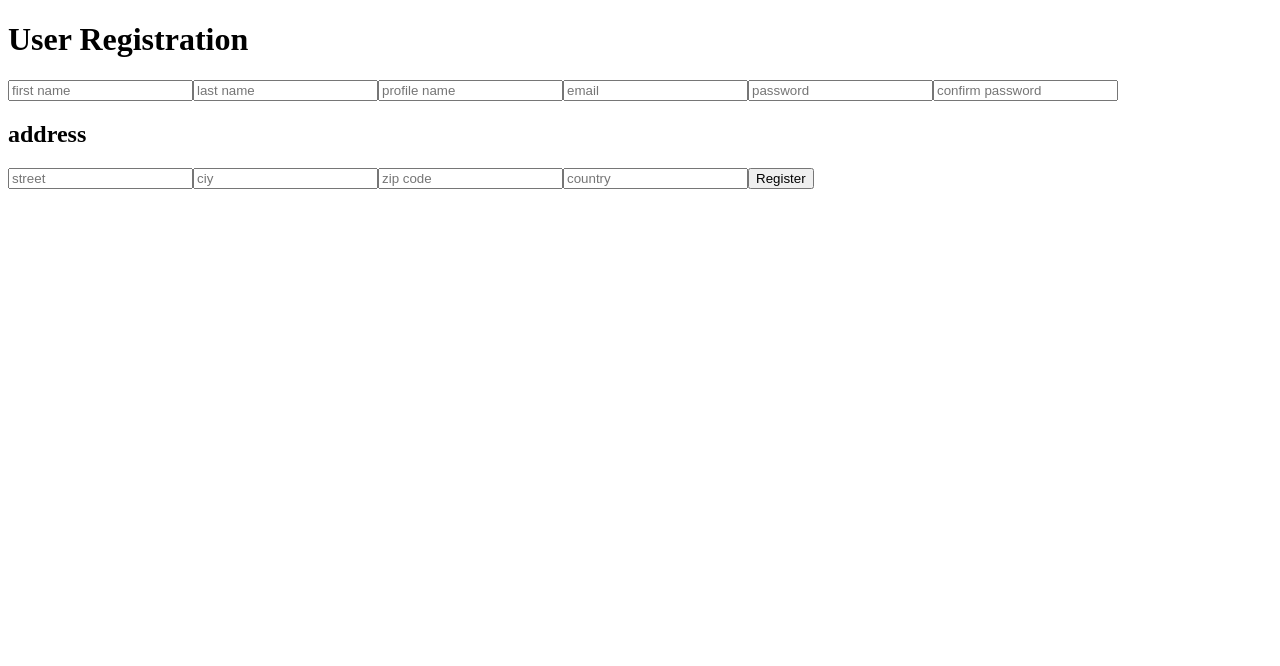
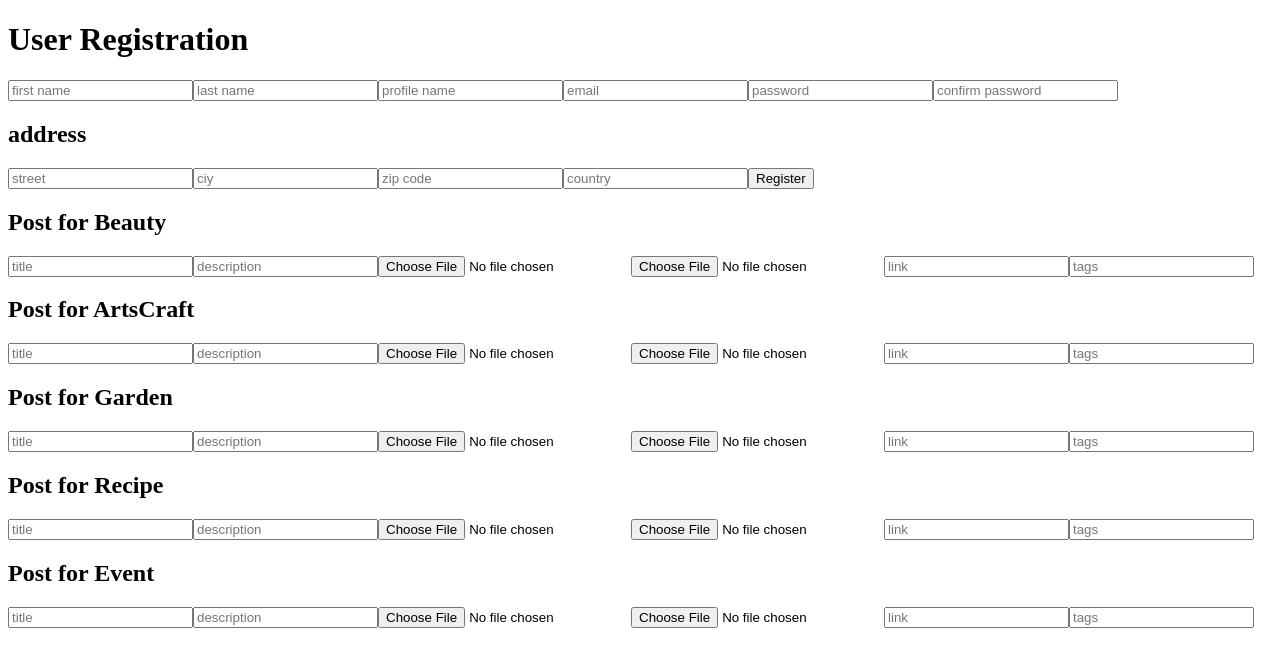
Before and after one commit to heyitsashleyhere/BAIM_frontend, a React (Create React App) app: page / in a window 1280 px wide. Shown: the top 666 px of the page. Built offline with nearby package versions, Linux system fonts and the light colour scheme.

Commit message:
created POST request forms for different category

```diff
--- a/src/App.jsx
+++ b/src/App.jsx
@@ -1,3 +1,4 @@
+import Posts from "./components/Posts.jsx";
 import UserRegistration from "./components/UserRegistration.jsx";
 
 
@@ -5,6 +6,7 @@ export default function App() {
   return (
     <div>
       <UserRegistration />
+      <Posts />
     </div>
   );
 }
--- /dev/null
+++ b/src/components/Post.jsx
@@ -0,0 +1,67 @@
+import { useContext } from "react";
+import { PostsContext } from '../contexts/PostContext.js';
+
+
+export default function Post({category}) {
+    const {inputValues, setInputValues} = useContext(PostsContext)
+
+    function convertToBase64(file) {
+        return new Promise((resolve, reject) => {
+          const fileReader = new FileReader();
+          fileReader.readAsDataURL(file);
+          fileReader.onload = () => {
+            resolve(fileReader.result);
+          }
+          fileReader.onerror = (error) => {
+            reject(error);
+          }
+        })
+      }
+
+    const handleFileUpload = async (e) => {
+        const file = e.target.files[0];
+        const base64 = await convertToBase64(file)
+        setPostData({...inputValues, image: base64})
+    }
+
+    function handleSubmit(e) {
+        e.preventDefault()
+        const config ={
+            method: "POST",
+            headers: { "Content-Type": "application/json" },
+            body: JSON.stringify()
+        }
+        fetch(`http://localhost:7000/${category}`, config)
+            .then((response) => response.json())
+            .then((result) => console.log(category, "fetch result:", result))
+            .catch((error) => console.log(error));
+    }
+
+
+    return (
+        <form className="PostForm" onSubmit={handleSubmit}>
+            <input type="text" name="title"
+                   placeholder="title"
+                   onChange={e => setInputValues({...inputValues, title: e.target.value})} />
+
+            <input type="text" name="description"
+                   placeholder="description"
+                   onChange={e => setInputValues({...inputValues, description: e.target.value})} />
+
+            <input type="file" name="video" accept="video/mp4,video/x-m4v,video/*" />
+            <input type="file" name="image" accept=".jpeg, .png, .jpg"
+                   onChange={(e) => handleFileUpload(e) }/>
+
+            <input type="text" name="link"
+                   placeholder="link"
+                   onChange={e => setInputValues({...inputValues, links: e.target.value})}/>
+
+            <input type="text" name="tags"
+                   placeholder="tags"
+                   onChange={e => {
+                    const removeSpaces = e.target.value.replace(/\s+/g, '')
+                    const toArray = removeSpaces.split(',')
+                    setPostData({ ...inputValues, tags: toArray })}} />
+        </form>
+    )
+}
--- /dev/null
+++ b/src/components/Posts.jsx
@@ -0,0 +1,18 @@
+import { useContext } from "react";
+import { PostsContext } from '../contexts/PostContext.js'
+import Post from './Post.jsx'
+
+export default function Posts() {
+    const {postCategories} = useContext(PostsContext)
+
+    return (
+        <div className="Posts">
+            {postCategories.map(category => (
+                <div key={category} >
+                    <h2>Post for {category.charAt(0).toUpperCase() + category.slice(1)}</h2>
+                    <Post category={category} />
+                </div>
+            ))}
+        </div>
+    )
+}
--- /dev/null
+++ b/src/contexts/PostContext.js
@@ -0,0 +1,22 @@
+import React, { useState }  from 'react'
+
+export const PostsContext = React.createContext(null)
+
+function PostsContextProvider({ children }){
+    const postCategories = ["beauty", "artsCraft", "garden", "recipe", "event"]
+    const [inputValues, setInputValues] = useState({})
+
+
+    const postsContextValue = {
+        postCategories,
+        inputValues, setInputValues
+    }
+
+    return (
+        <PostsContext.Provider value={postsContextValue}>
+            {children}
+        </PostsContext.Provider>
+    )
+}
+
+export default PostsContextProvider
--- a/src/index.js
+++ b/src/index.js
@@ -1,11 +1,15 @@
 import { createRoot } from "react-dom/client";
 import App from "./App.jsx";
+import PostsContextProvider from "./contexts/PostContext.js";
 import { UserContextProvider } from "./contexts/UserContext.js";
+
 
 const container = document.getElementById("app");
 const root = createRoot(container);
 root.render(
   <UserContextProvider>
-    <App />
+    <PostsContextProvider>
+      <App />
+    </PostsContextProvider>
   </UserContextProvider>
 );
```
